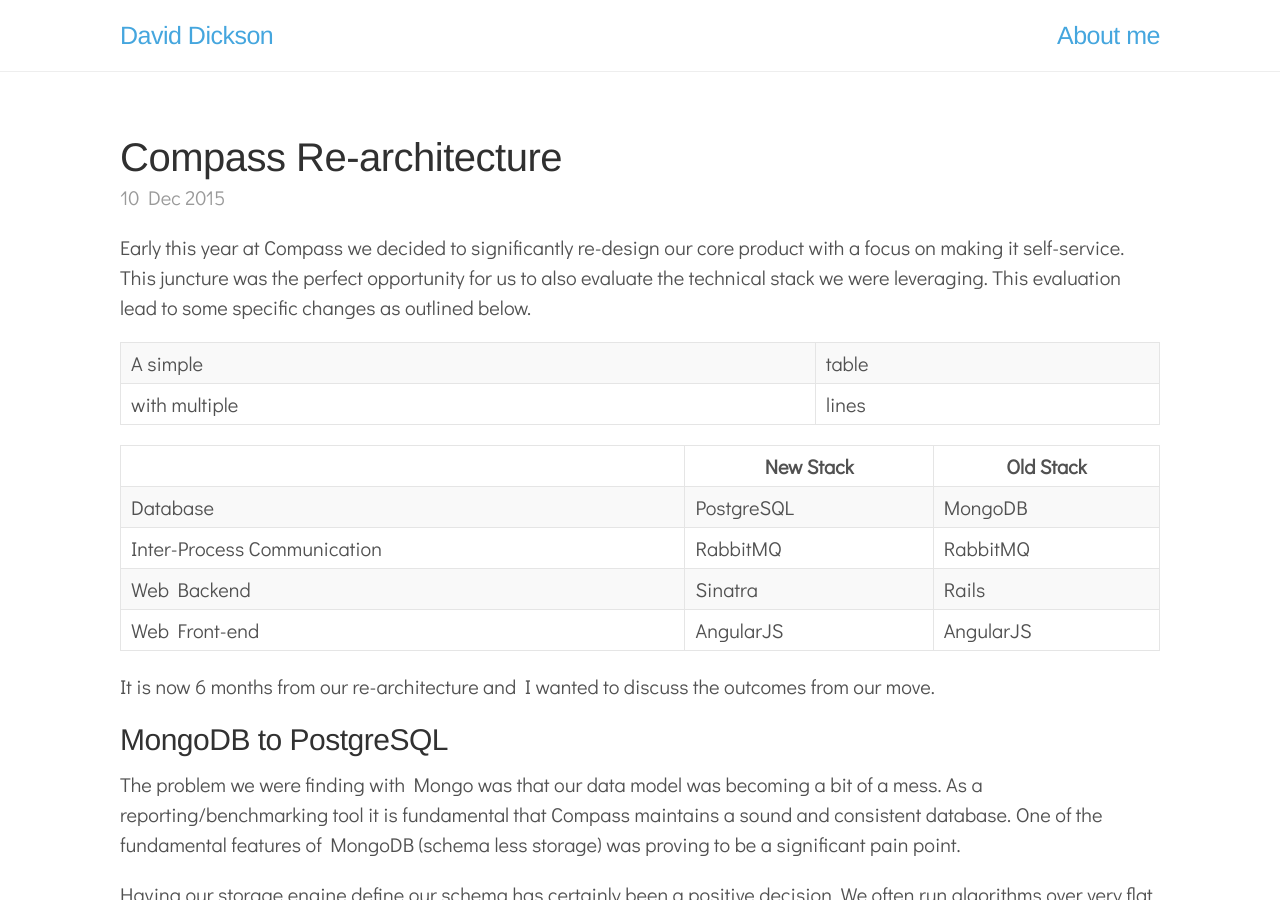
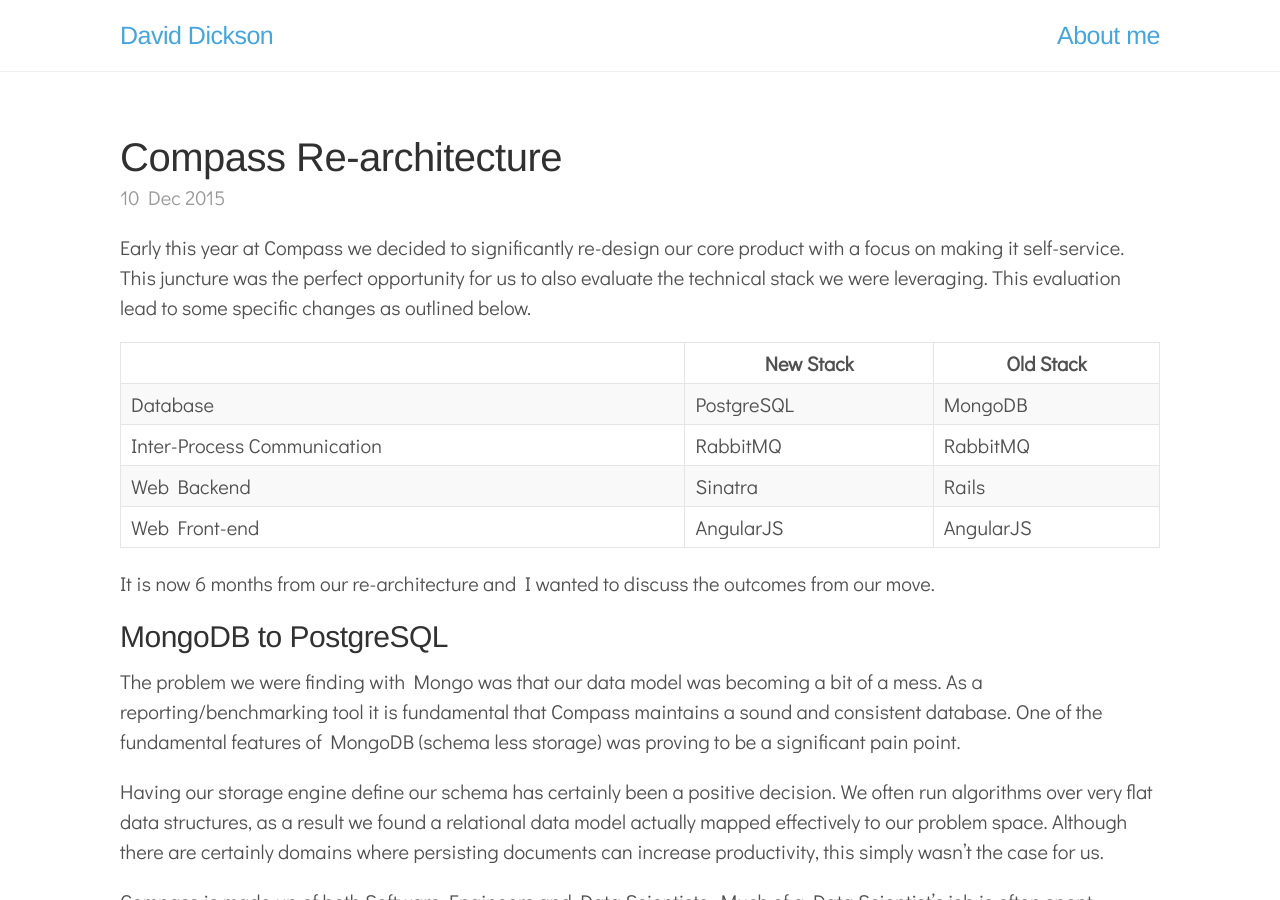
Before and after one commit to davidkdickson/davidkdickson.github.io, a Jekyll site: the page built from _posts/2015-12-10-compass-re-architecture.md, in a window 1280 px wide and 900 px high. Built offline with Jekyll 4.4.1, drawn with Linux system fonts in a browser that asks for light colours; Markdown is read by kramdown in place of the engine named in the settings.

Commit message:
Should fix tables.

```diff
--- a/_posts/2015-12-10-compass-re-architecture.md
+++ b/_posts/2015-12-10-compass-re-architecture.md
@@ -4,9 +4,6 @@
 ---
 
 Early this year at Compass we decided to significantly re-design our core product with a focus on making it self-service. This juncture was the perfect opportunity for us to also evaluate the technical stack we were leveraging. This evaluation lead to some specific changes as outlined below.
-
-| A simple | table |
-| with multiple | lines|
 
 |                             | New Stack   | Old Stack  |
 | --------------------------- | ----------- | ---------- |
```
